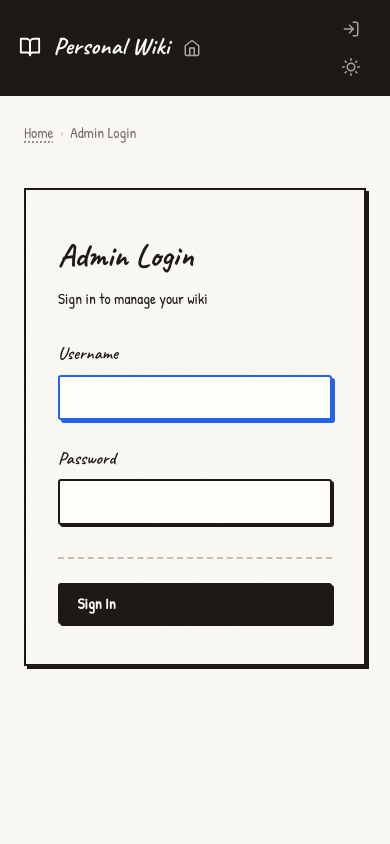
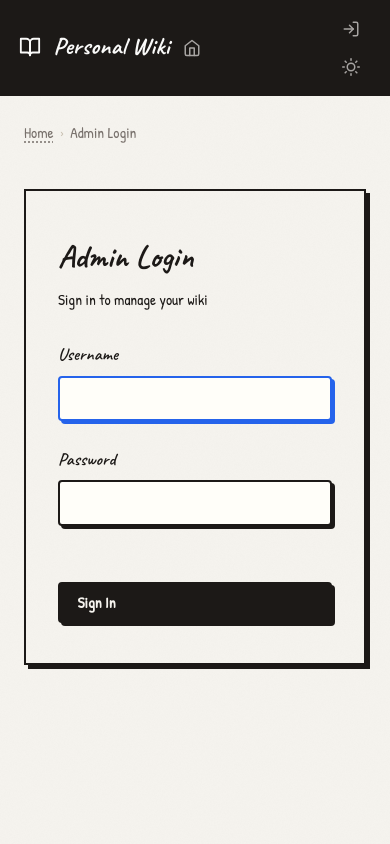
Before and after one commit to KinannAlamir/knowledgebase, a FastAPI app: page /admin/login in a window 390 px wide. Run offline with FastAPI, Linux system fonts and the light colour scheme.

Commit message:
style: bento layout, remove all dashed dividers

```diff
--- a/personal_wiki/static/css/style.css
+++ b/personal_wiki/static/css/style.css
@@ -3,8 +3,9 @@
 
 /* ===== CSS Variables ===== */
 :root {
-    --bg: #faf8f3;
+    --bg: #f5f3ee;
     --bg-card: #fffef9;
+    --bg-card-alt: #f0ede6;
     --bg-sidebar: #1c1917;
     --bg-input: #fffef9;
     --bg-editor: #fffef9;
@@ -20,11 +21,12 @@
     --danger: #b91c1c;
     --danger-hover: #991b1b;
     --ink: #1c1917;
-    --paper: #faf8f3;
-    --shadow-sketch: 3px 3px 0px #1c1917;
-    --shadow-sketch-sm: 2px 2px 0px #1c1917;
-    --radius: 3px;
+    --paper: #f5f3ee;
+    --shadow-sketch: 4px 4px 0px #1c1917;
+    --shadow-sketch-sm: 3px 3px 0px #1c1917;
+    --radius: 4px;
     --radius-sm: 2px;
+    --gap: 1.25rem;
     --sidebar-width: 240px;
     --transition: 0.15s ease;
     --font-hand: 'Caveat', cursive;
@@ -232,7 +235,7 @@ a:hover {
     margin-left: var(--sidebar-width);
     flex: 1;
     padding: 2.5rem 3rem;
-    max-width: 1100px;
+    max-width: 1200px;
     width: 100%;
     position: relative;
     z-index: 1;
@@ -640,7 +650,6 @@ a:hover {
     gap: 0.75rem;
     margin-top: 2rem;
     padding-top: 1.5rem;
-    border-top: 2px dashed var(--border-light);
 }
 
 /* ===== Rich Text Editor ===== */
```
Also changed, not shown: other parts of personal_wiki/static/css/style.css (+37 -22 lines).
